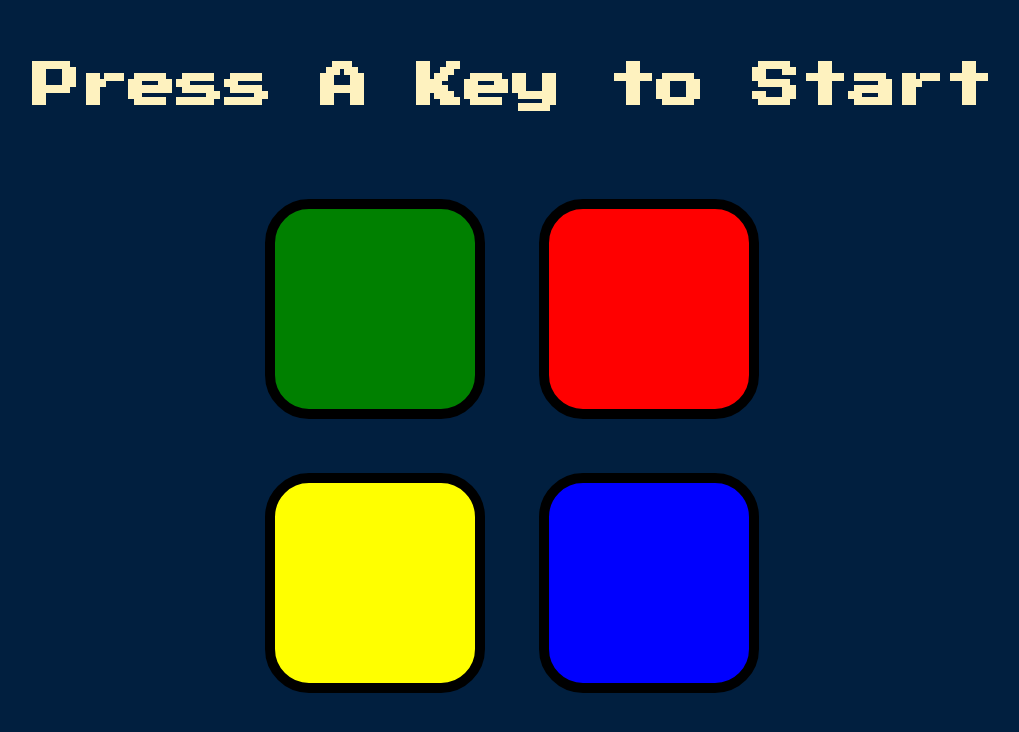
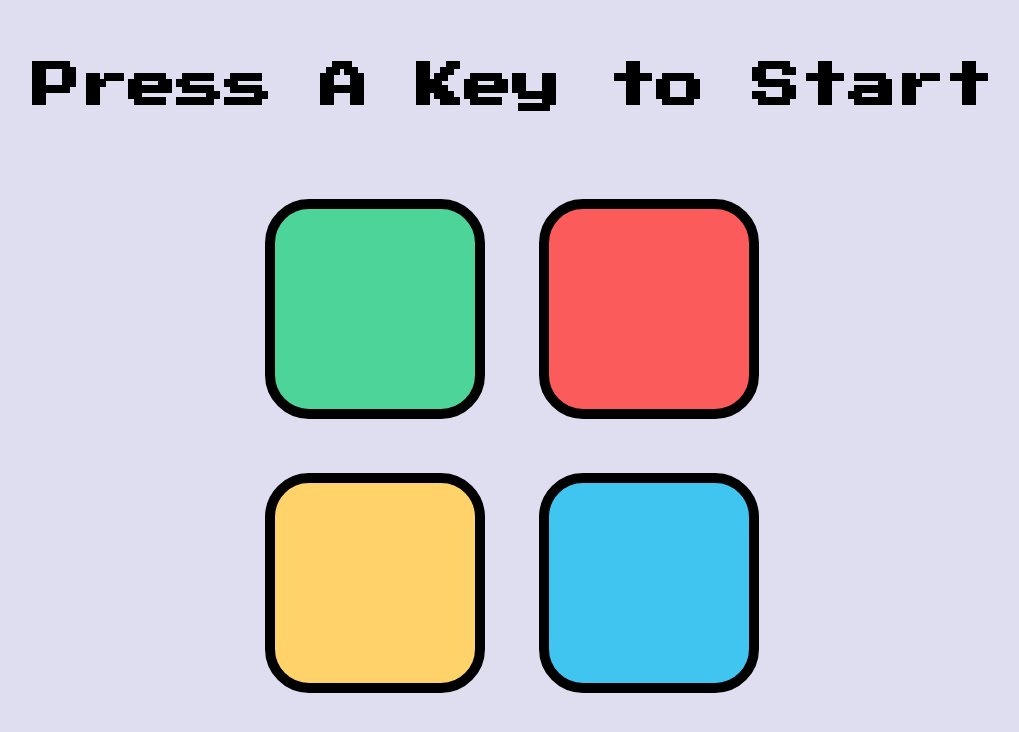
Before and after one commit to oliviadj/simon-game, a plain HTML site: page index.html in a window 1280 px wide. Shown: the whole page, without its empty margins (128-1147 px from the left). Drawn offline with nearby package versions, Linux system fonts and the light colour scheme.

Commit message:
Change colors

```diff
--- a/styles.css
+++ b/styles.css
@@ -1,13 +1,13 @@
 body {
   text-align: center;
-  background-color: #011F3F;
+  background-color: #dedef0;
 }
 
 #level-title {
   font-family: 'Press Start 2P', cursive;
   font-size: 3rem;
   margin:  5%;
-  color: #FEF2BF;
+  color: #000;
 }
 
 .container {
@@ -26,27 +26,27 @@ body {
 }
 
 .game-over {
-  background-color: red;
+  background-color: #fb5b5a;
   opacity: 0.8;
 }
 
 .red {
-  background-color: red;
+  background-color: #fb5b5a;
 }
 
 .green {
-  background-color: green;
+  background-color: #4dd599;
 }
 
 .blue {
-  background-color: blue;
+  background-color: #3fc5f0;
 }
 
 .yellow {
-  background-color: yellow;
+  background-color: #ffd369;
 }
 
 .pressed {
   box-shadow: 0 0 20px white;
-  background-color: grey;
+  background-color: #ffe7d1;
 }
```
